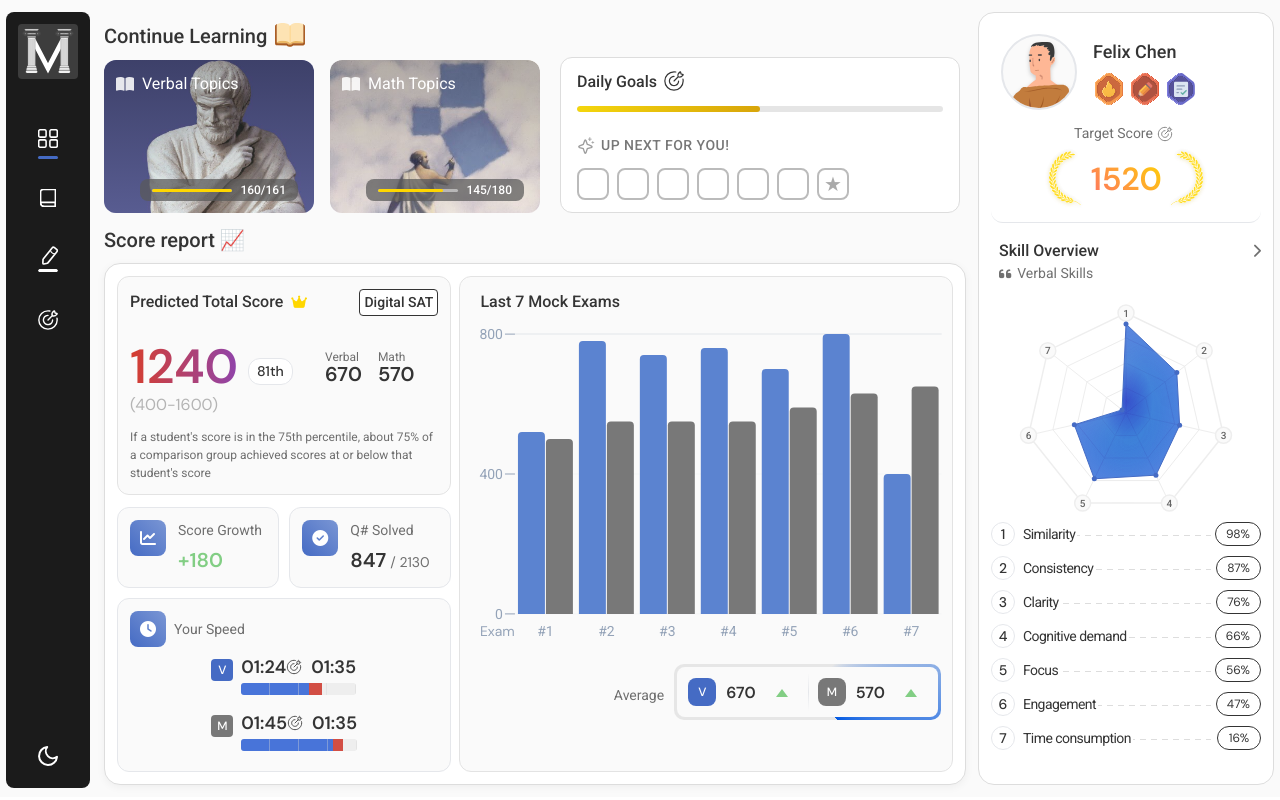
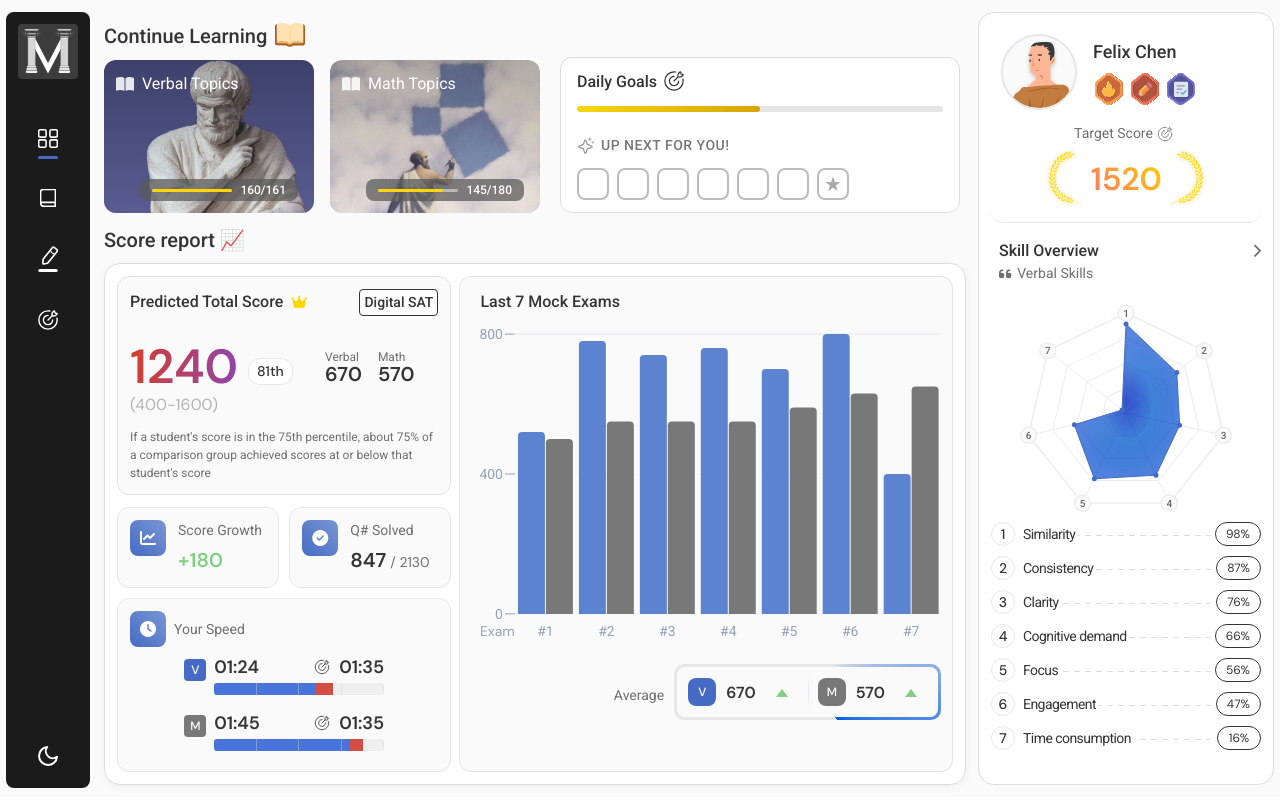
Before and after one commit to Orujhimaru/max_odyssey, a React (Vite) app: page /dashboard in a window 1280 px wide. Built offline with nearby package versions, Linux system fonts and the light colour scheme; sample sign-in values are in the browser's storage; a web font is replaced by a local one.

Commit message:
desing: minor fix

```diff
--- a/src/pages/LabPage/LabPage.css
+++ b/src/pages/LabPage/LabPage.css
@@ -871,19 +871,6 @@
 }
 
 /* Performance bar styles */
-.performance-bar-container {
-  width: 100%;
-  margin: 8px 0;
-}
-
-.performance-bar {
-  position: relative;
-  height: 12px;
-  border-radius: 3px;
-  overflow: hidden;
-  background-color: var(--bar-background); /* Dark gray for unfilled portions */
-  display: flex;
-}
 
 .bar-segment {
   flex: 1;
```
